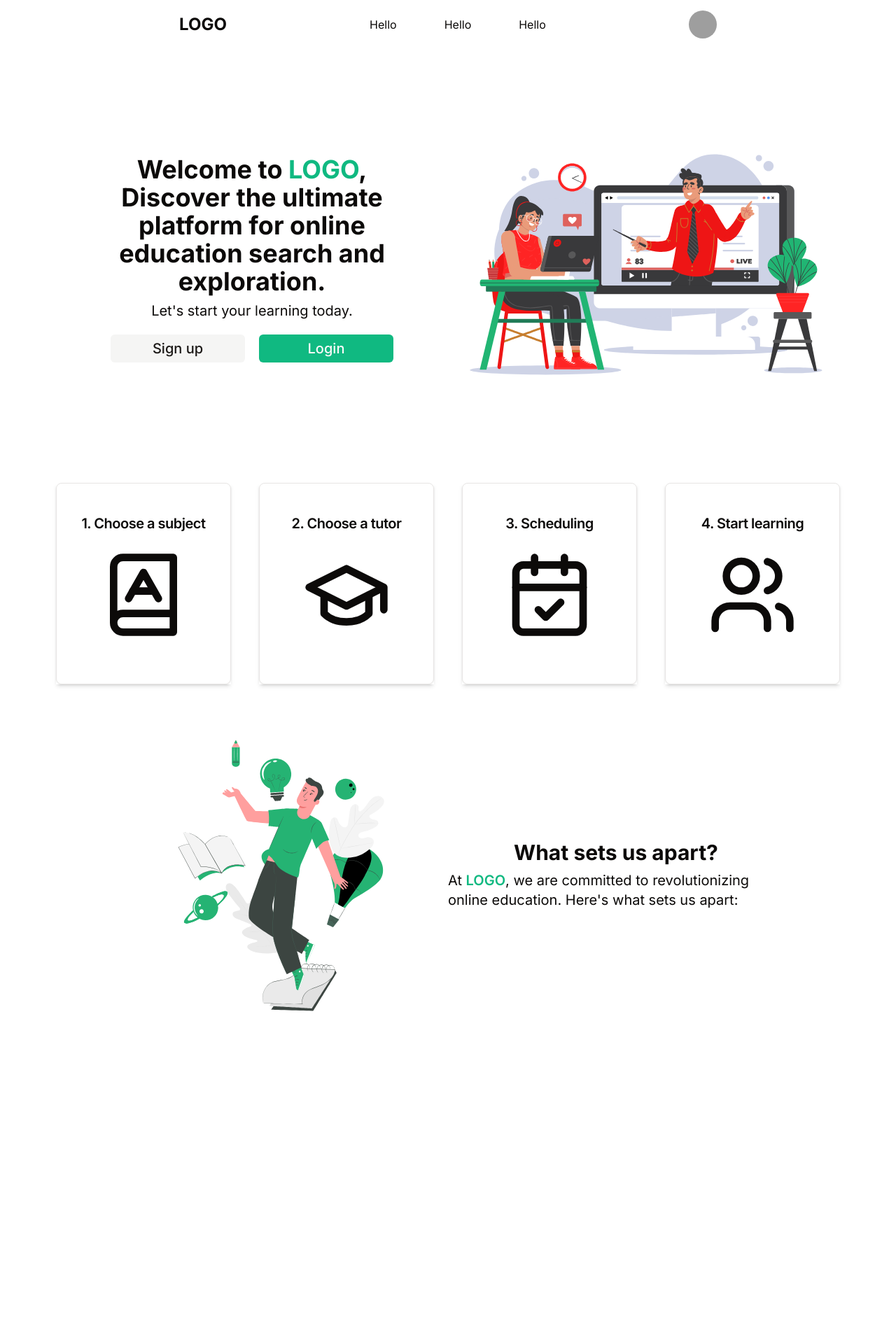
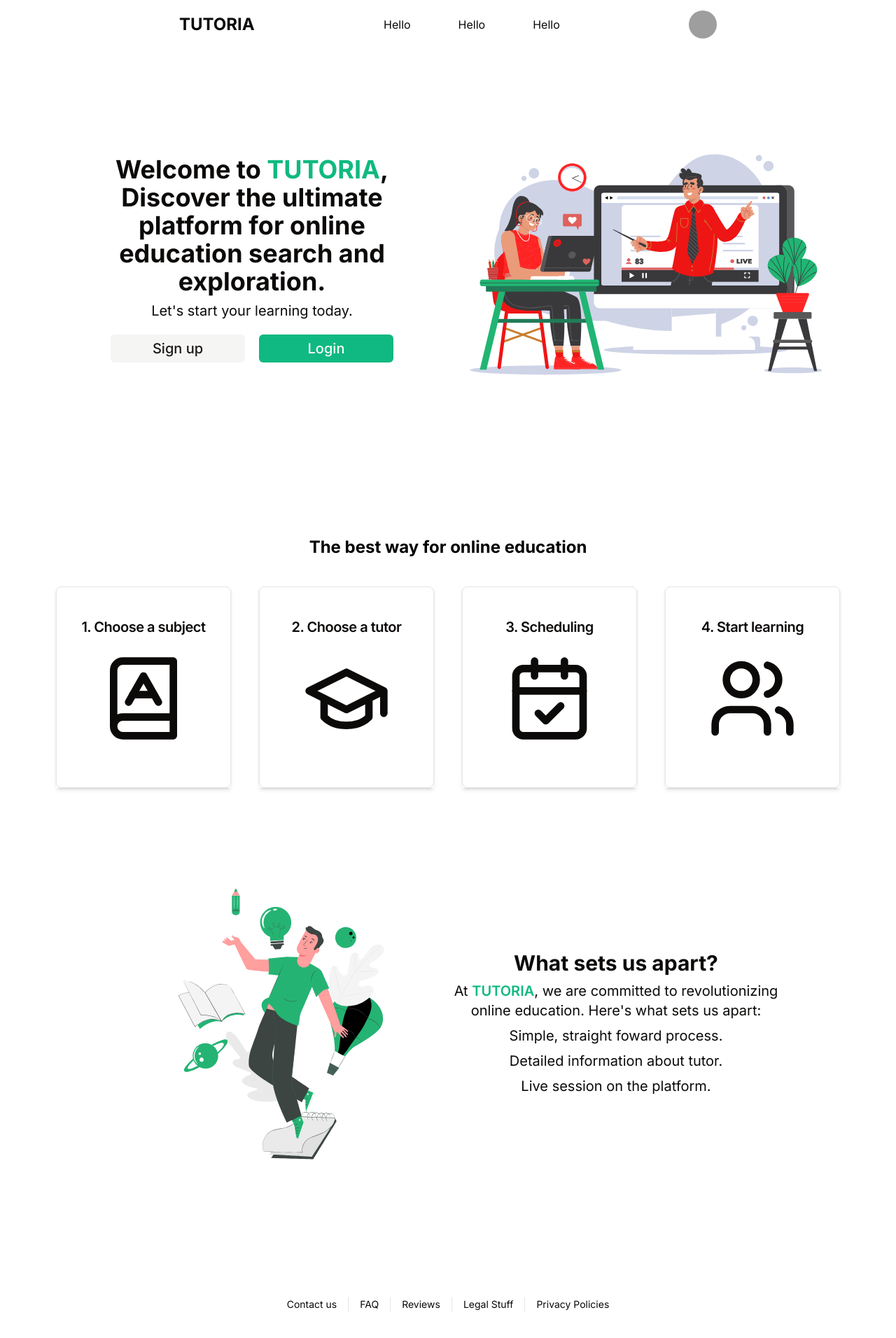
Before and after one commit to GiaThanhNguyen0111/BITS-Find-Tutor-, a Next.js app in the folder frontend/: page / in a window 1280 px wide. Shown: the whole page at 70% size. Before the commit the page ends 1602 px from the top, so only its background shows below. Built offline with nearby package versions, Linux system fonts and the light colour scheme; grey boxes are pictures that could not be loaded.

Commit message:
finish homepage

```diff
--- a/frontend/app/(unprotected)/(home)/layout.tsx
+++ b/frontend/app/(unprotected)/(home)/layout.tsx
@@ -1,5 +1,5 @@
 import Navbar from "@/components/Navbar";
-
+import Footer from "@/components/Footer";
 const HomeLayout = ({ children }: { children: React.ReactNode }) => {
   return (
     <div className="h-full">
@@ -7,6 +7,7 @@ const HomeLayout = ({ children }: { children: React.ReactNode }) => {
         <Navbar />
       </div>
       <main className="min-h-full">{children}</main>
+      <Footer />
     </div>
   );
 };
--- a/frontend/app/(unprotected)/(home)/page.tsx
+++ b/frontend/app/(unprotected)/(home)/page.tsx
@@ -11,7 +11,7 @@ const HomePage = () => {
   return (
     <div className="home-container h-3/4 px-20 pb-20">
       {/* Hero Container */}
-      <div className="hero-container flex h-[600px] mb-5 ">
+      <div className="hero-container flex h-[600px] mb-24">
         <motion.div
           className="flex-1 flex flex-col items-center justify-center"
           initial={{ opacity: 0, x: 100 }}
@@ -20,8 +20,8 @@ const HomePage = () => {
           viewport={{ once: true }}
         >
           <p className="font-bold text-4xl">
-            Welcome to <span className=" text-emerald-500 uppercase">Logo</span>
-            ,
+            Welcome to{" "}
+            <span className=" text-emerald-500 uppercase">Tutoria</span>,
           </p>
           <p className="font-bold text-4xl text-center px-20">
             Discover the ultimate platform for online education search and
@@ -50,8 +50,10 @@ const HomePage = () => {
           <Lottie animationData={mainAnimation} />
         </motion.div>
       </div>
-
-      <div className="card-container w-full flex justify-around gap-10 mb-8">
+      <h2 className="text-center text-black text-2xl font-bold mb-10">
+        The best way for online education
+      </h2>
+      <div className="card-container w-full flex justify-around gap-10  mb-24">
         <motion.div
           className="w-1/4 shadow-md"
           initial={{ opacity: 0, x: -100 }}
@@ -140,22 +142,28 @@ const HomePage = () => {
       <motion.div
         initial={{ opacity: 0, x: 100 }}
         whileInView={{ opacity: 1, x: 0 }}
-        transition={{ duration: 1, delay: 0.25 }}
+        transition={{ duration: 1, delay: 0.75 }}
         viewport={{ once: true }}
         className="why-container w-full flex px-20 mb-8"
       >
         <div className="flex-1 flex items-center justify-center">
           <Lottie animationData={main2Animation} />
         </div>
-        <div className="flex-1 flex items-center justify-center flex-col ">
-          <p className="font-bold text-3xl">What sets us apart?</p>
-          <p className="text-xl mt-2">
-            At <span className="text-emerald-500 uppercase font-semibold">Logo</span>, we are committed
-            to revolutionizing online education. Here&apos;s what sets us apart:
+        <div className="flex-1 flex justify-center  flex-col ">
+          <p className="font-bold text-3xl text-center">What sets us apart?</p>
+          <p className="text-xl mt-2 text-center">
+            At{" "}
+            <span className="text-emerald-500 uppercase font-semibold">
+              Tutoria
+            </span>
+            , we are committed to revolutionizing online education. Here&apos;s
+            what sets us apart:
           </p>
-          <p>
-
-          </p>
+          <ul className="mt-2 text-xl flex flex-col items-center gap-2">
+            <li>Simple, straight foward process.</li>
+            <li>Detailed information about tutor.</li>
+            <li>Live session on the platform.</li>
+          </ul>
         </div>
       </motion.div>
     </div>
--- /dev/null
+++ b/frontend/components/Footer.tsx
@@ -0,0 +1,20 @@
+import { Separator } from "@/components/ui/separator";
+const Footer = () => {
+  return (
+    <div className="py-10">
+      <div className="flex h-5 items-center justify-center space-x-4 text-sm text-center">
+        <div>Contact us</div>
+        <Separator orientation="vertical" />
+        <div>FAQ</div>
+        <Separator orientation="vertical" />
+        <div>Reviews</div>
+        <Separator orientation="vertical" />
+        <div>Legal Stuff</div>
+        <Separator orientation="vertical" />
+        <div>Privacy Policies</div>
+      </div>
+    </div>
+  );
+};
+
+export default Footer;
--- a/frontend/components/Navbar.tsx
+++ b/frontend/components/Navbar.tsx
@@ -16,7 +16,7 @@ import { Avatar, AvatarFallback, AvatarImage } from "@/components/ui/avatar";
 const Navbar = () => {
   return (
     <nav className="flex justify-between items-center max-w-3xl mx-auto py-5 h-[70px]">
-      <div className="text-2xl font-bold uppercase">Logo</div>
+      <div className="text-2xl font-bold uppercase">Tutoria</div>
       <NavigationMenu>
         <NavigationMenuList className="flex gap-16">
           <NavigationMenuItem>Hello</NavigationMenuItem>
--- /dev/null
+++ b/frontend/components/ui/separator.tsx
@@ -0,0 +1,31 @@
+"use client"
+
+import * as React from "react"
+import * as SeparatorPrimitive from "@radix-ui/react-separator"
+
+import { cn } from "@/lib/utils"
+
+const Separator = React.forwardRef<
+  React.ElementRef<typeof SeparatorPrimitive.Root>,
+  React.ComponentPropsWithoutRef<typeof SeparatorPrimitive.Root>
+>(
+  (
+    { className, orientation = "horizontal", decorative = true, ...props },
+    ref
+  ) => (
+    <SeparatorPrimitive.Root
+      ref={ref}
+      decorative={decorative}
+      orientation={orientation}
+      className={cn(
+        "shrink-0 bg-border",
+        orientation === "horizontal" ? "h-[1px] w-full" : "h-full w-[1px]",
+        className
+      )}
+      {...props}
+    />
+  )
+)
+Separator.displayName = SeparatorPrimitive.Root.displayName
+
+export { Separator }
--- a/frontend/package.json
+++ b/frontend/package.json
@@ -11,6 +11,7 @@
   "dependencies": {
     "@radix-ui/react-avatar": "^1.0.4",
     "@radix-ui/react-navigation-menu": "^1.1.4",
+    "@radix-ui/react-separator": "^1.0.3",
     "@radix-ui/react-slot": "^1.0.2",
     "class-variance-authority": "^0.7.0",
     "clsx": "^2.0.0",
```
Also changed, not shown: 1 other file (tests, documents, lock files or other folders).
